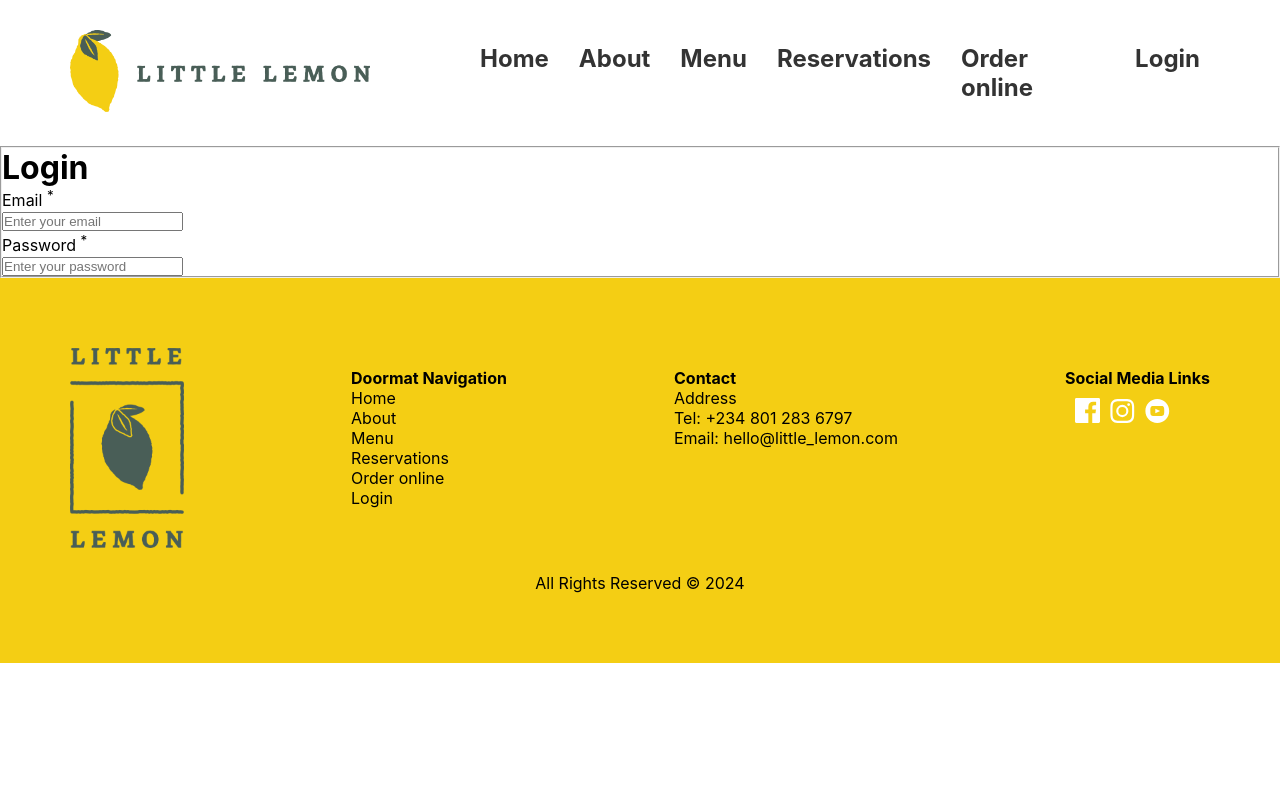
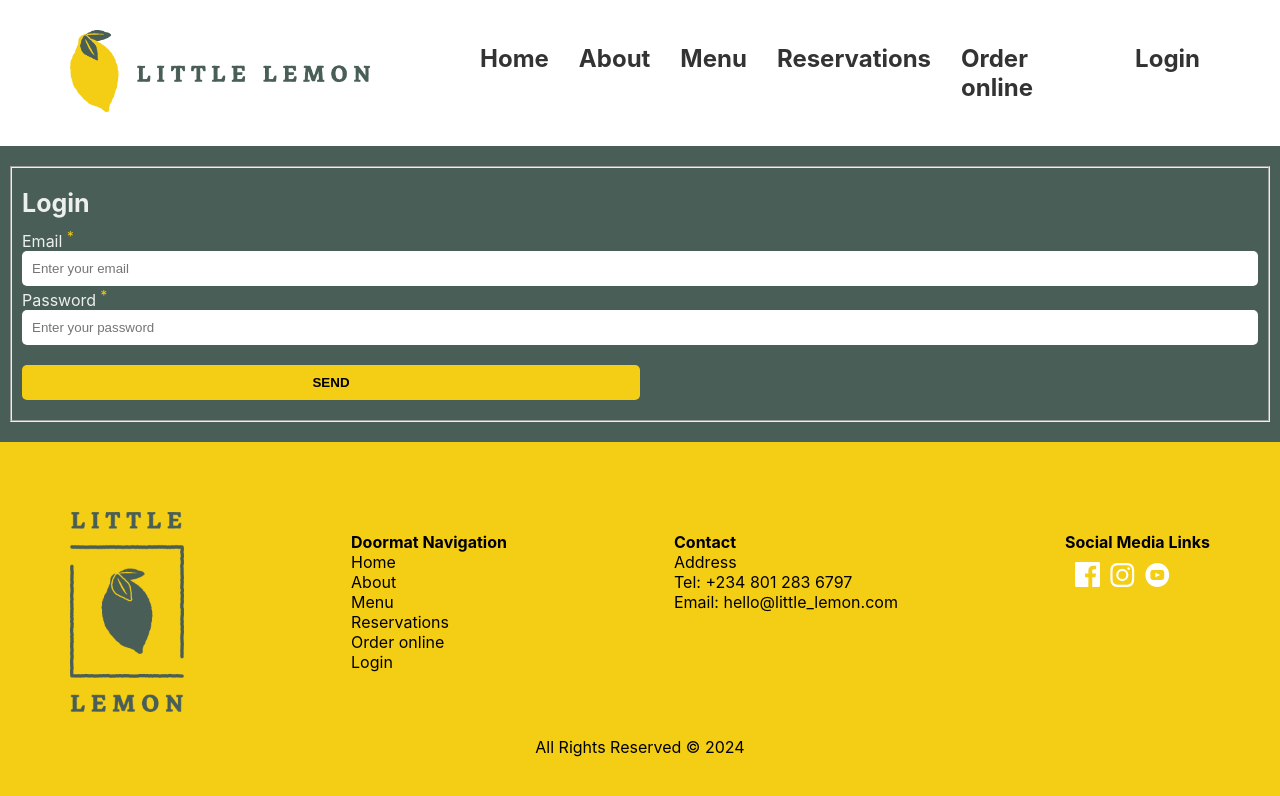
Before and after one commit to Dimgba-Eme/my-restaurant, a React (Create React App) app: page /login in a window 1280 px wide. Shown: the top 796 px of the page. Built offline with nearby package versions, Linux system fonts and the light colour scheme.

Commit message:
Added green(Primary) as the form's background color

```diff
--- a/src/App.scss
+++ b/src/App.scss
@@ -811,3 +811,37 @@
     }
   }
 }
+
+form {
+  background-color: $Primary-color1;
+  color: $secondary-color3;
+  padding: 20px 10px;
+  fieldset {
+    padding: 20px 10px;
+
+    h1 {
+      padding-bottom: 10px;
+      font-size: 25px;
+    }
+
+    sup {
+      color: $Primary-color2;
+    }
+
+    input {
+      width: 100%;
+      padding: 10px;
+      border-radius: 5px;
+      border: 0;
+    }
+
+    button {
+      width: 50%;
+      padding: 10px;
+      border-radius: 5px;
+      background-color: $Primary-color2;
+      border: 0;
+      font-weight: bolder;
+    }
+  }
+}
--- a/src/components/LoginForm.js
+++ b/src/components/LoginForm.js
@@ -14,6 +14,10 @@ function LoginForm() {
             <label htmlFor='pwd'>Password <sup>*</sup></label>
             <br />
             <input type='password' placeholder='Enter your password' id='pwd' />
+            <br />
+            <br />
+
+            <button>SEND</button>
         </fieldset>
     </form>
     </>
```
